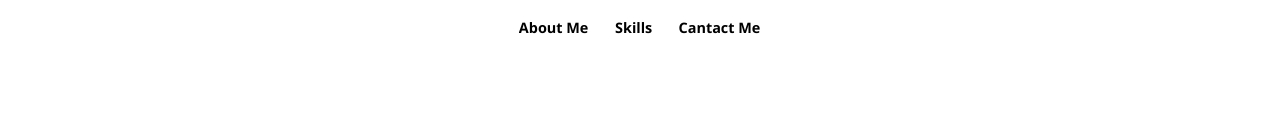
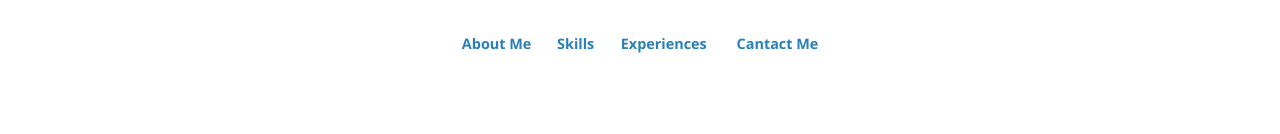
Before and after one commit to AliGhaleyan/ali-ghaleyan, a Next.js app: page / in a window 1280 px wide. Shown: the top 134 px of the page. Built offline with nearby package versions, Linux system fonts and the light colour scheme.

Commit message:
feat: add Experiences ro navbar

```diff
--- a/src/components/Layouts/BasePageLayout/components/Navbar/Navbar.tsx
+++ b/src/components/Layouts/BasePageLayout/components/Navbar/Navbar.tsx
@@ -4,9 +4,10 @@ import NavItem from "./components/NavItem";
 
 const Navbar = () => {
     return <Container>
-        <div className="gap-5 flex py-4 justify-center">
+        <div className="gap-5 flex py-8 justify-center">
             <NavItem>About Me</NavItem>
             <NavItem>Skills</NavItem>
+            <NavItem>Experiences</NavItem>
             <NavItem>Cantact Me</NavItem>
         </div>
     </Container>;
--- a/src/components/Layouts/BasePageLayout/components/Navbar/components/NavItem.tsx
+++ b/src/components/Layouts/BasePageLayout/components/Navbar/components/NavItem.tsx
@@ -8,9 +8,9 @@ const NavItem = (props: PropsWithChildren) => {
         whileHover={{ scale: 1.125 }}
         whileTap={{ scale: 0.8 }}
         className={classNames(
-            "relative cursor-pointer text-steel-blue font-semibold",
+            "relative cursor-pointer text-primary font-semibold",
             "hover:font-bold",
-            "after:absolute after:bottom-0 after:left-[15%] after:top-[1.75em] after:h-[2px] after:w-[70%] after:scale-x-0 after:bg-steel-blue after:transition-all after:duration-300 after:ease-in-out after:content-[''] after:hover:scale-x-110"
+            "after:absolute after:bottom-0 after:left-[15%] after:top-[1.75em] after:h-[2px] after:w-[70%] after:scale-x-0 after:bg-primary after:transition-all after:duration-300 after:ease-in-out after:content-[''] after:hover:scale-x-110"
         )}>
         {props.children}
     </motion.div>;
```
